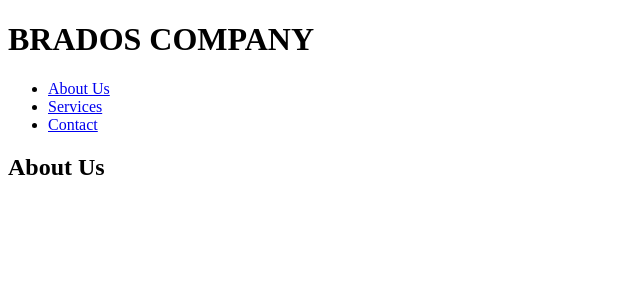
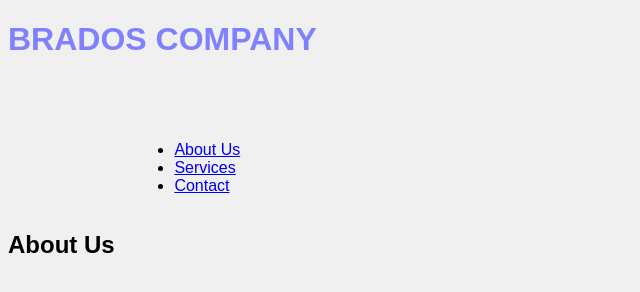
Before and after one commit to Paula2416/future-minds, a plain HTML site: page about us.html in a window 1280 px wide. Shown: the whole page, without its empty margins (0-640 px from the left). Drawn offline with Linux system fonts and the light colour scheme.

Commit message:
added a style to the html to modify the navigation bar

```diff
--- a/about us.html
+++ b/about us.html
@@ -4,18 +4,37 @@
        <meta charset="UTF-8">
        <meta name="viewport" content="width=device-width, initial-scale=1.0">
        <title>FUTURE OF MINDS</title>
-       <link rel="stylesheet " type="text/css" href="css/style.css">
+       <link rel="stylesheet" href="css/style.css">
        <link rel="stylesheet" href="https://cdnjs.cloudflare.com/ajax/libs/font-awesome/6.5.2/css/fontawesome.min.css" integrity="sha512-UuQ/zJlbMVAw/UU8vVBhnI4op+/tFOpQZVT+FormmIEhRSCnJWyHiBbEVgM4Uztsht41f3FzVWgLuwzUqOObKw==" crossorigin="anonymous" referrerpolicy="no-referrer" />
-   </head>
-   <h1>BRADOS COMPANY</h1>
-   <nav>
+   <style>
+nav{
+display: flex;
+align-items: center;
+justify-content: space-between;
+padding-left: 10%;
+padding-top: 45px;
+padding-right: 10%;}
+   </style>
+    </head>
+   <body>
+    <header>
+   <h1 class="container">BRADOS COMPANY</h1>
+   <nav class="nav">
        <ul>
            <li><a href="#about us.html">About Us</a></li>
            <li><a href="#services.html ">Services</a></li>
            <li><a href="#contact.html ">Contact</a></li>
        </ul>
-       <h2>About Us</h2>
+       <style>
+        body{
+            font-family: Arial, sans-serif;
+            background-color: #f0f0f0;}
+       h1  { color:rgb(127, 129, 255);}
+       </style>
 
    </nav>
+    </header>
+    <h2>About Us</h2>
+   </body>
 
 </html>
```
